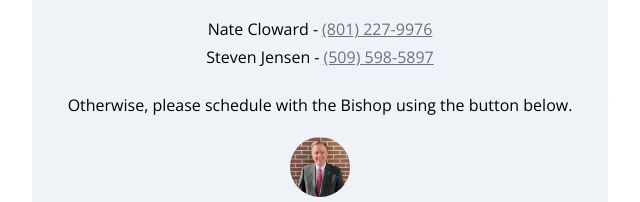
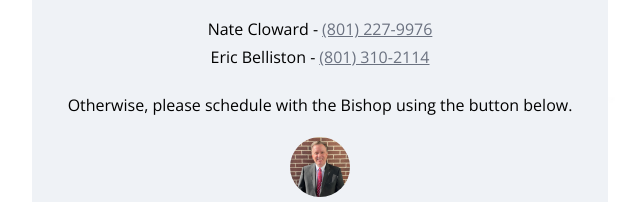
Before and after one commit to hfysa/hfysa, a website: page dist/index.html in a window 1280 px wide. Shown: the part 969-1171 px from the top of the page, 320-960 px from the left. Drawn offline with nearby package versions, Linux system fonts and the light colour scheme; a web font is replaced by a local one.

Commit message:
Update index.html
changed second counselor name and number

```diff
--- a/dist/index.html
+++ b/dist/index.html
@@ -46,8 +46,8 @@
         <a href="tel:+8012279976" style="text-decoration: underline; font-size: 16px" class="sub-text">(801) 227-9976</a>
       </div>
       <div style="display: flex; flex-direction: row; align-items: center;">
-        <p style="margin-right: 4px;">Steven Jensen -</p>
-        <a href="tel:+5095985897" style="text-decoration: underline; font-size: 16px;" class="sub-text">(509) 598-5897</a>
+        <p style="margin-right: 4px;">Eric Belliston -</p>
+        <a href="tel:+5095985897" style="text-decoration: underline; font-size: 16px;" class="sub-text">(801) 310-2114</a>
       </div>
       <br>
       <p style="margin-left: 32px; margin-right: 32px; margin-bottom: 20px;">Otherwise, please schedule with the Bishop using the button below.</p>
```
